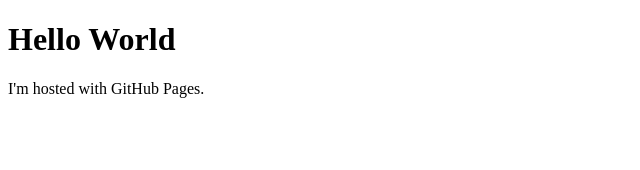
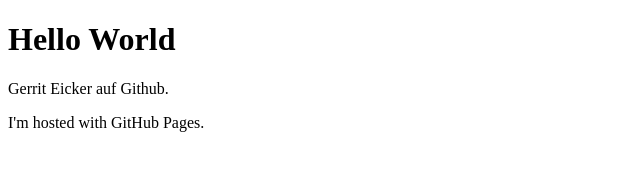
Before and after one commit to eicker/eicker.github.io, a plain HTML site: page index.html in a window 1280 px wide. Shown: the whole page, without its empty margins (0-640 px from the left). Drawn offline with Linux system fonts and the light colour scheme.

Commit message:
Update index.html

```diff
--- a/index.html
+++ b/index.html
@@ -1,7 +1,9 @@
 <!DOCTYPE html>
 <html>
+<title>Gerrit Eicker auf Github Pages</title>
 <body>
 <h1>Hello World</h1>
+<p>Gerrit Eicker auf Github.</p>
 <p>I'm hosted with GitHub Pages.</p>
 </body>
 </html>
```
